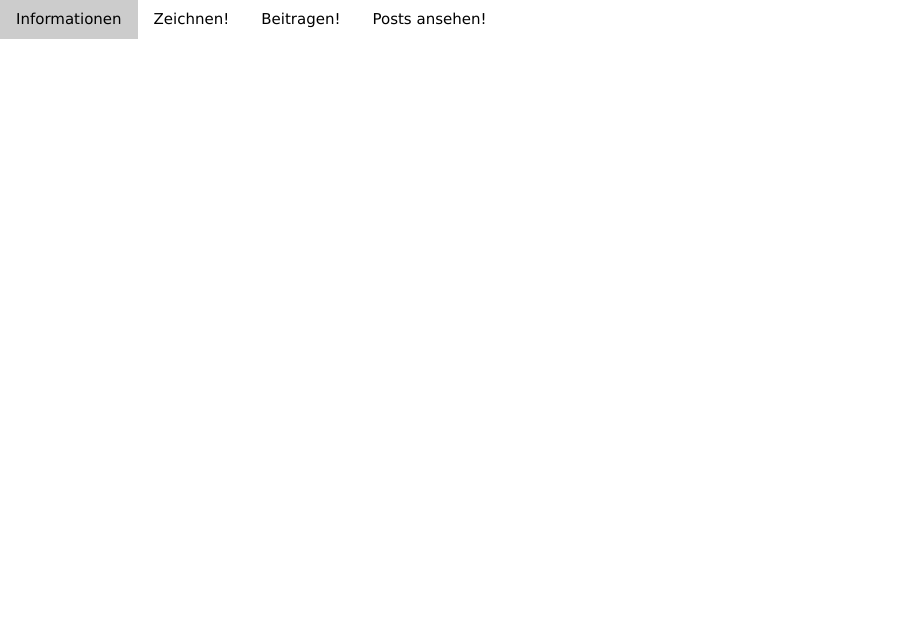
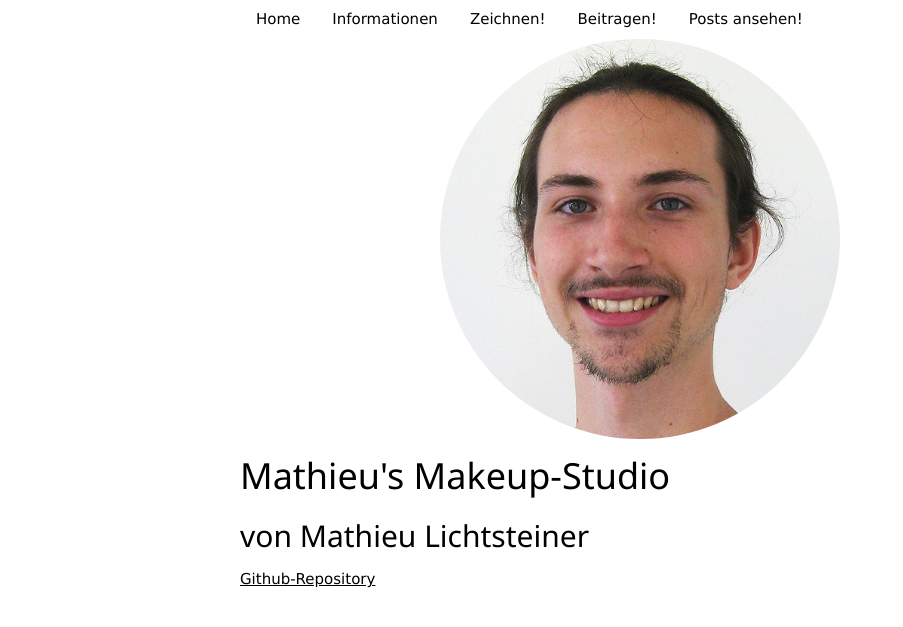
Before and after one commit to Mathieu-Lichtsteiner/WEBT_FS21_Projekt, a PHP site: page / in a window 1280 px wide. Shown: the top 627 px of the page, without its empty margins (0-903 px from the left). Run offline with PHP 8.4, Linux system fonts and the light colour scheme.

Commit message:
Added the main CSS file. Added the 'home' section.

```diff
--- a/backend.php
+++ b/backend.php
@@ -12,16 +12,20 @@
 
 	<link rel="shortcut icon" type="image/png" href="img/lipstick.png"/>
 	<link rel="stylesheet" href="https://www.w3schools.com/w3css/4/w3.css"/>
+	<link rel="stylesheet" href="css/main.css"/>
 </head>
 
 <body>
+
 	<nav class="w3-bar">
 		<a class="w3-bar-item w3-button w3-mobile w3-hide-medium w3-hide-large">&equiv;</a><!-- In den Unterlage &#2261, funktioniert aber in utf8 nicht!, mit &#8801 würde es gehen, aber die html-identity gefällt mir am besten. -->
+		<a href="./index.html#Home" class="w3-bar-item w3-button w3-mobile w3-hide-small">Home</a>
 		<a href="./index.html#Informationen" class="w3-bar-item w3-button w3-mobile w3-hide-small">Informationen</a>
 		<a href="./index.html#Zeichnen" class="w3-bar-item w3-button w3-mobile w3-hide-small">Zeichnen!</a>
 		<a href="./index.html#Beitragen" class="w3-bar-item w3-button w3-mobile w3-hide-small">Beitragen!</a>
 		<a href="./index.html#Posts" class="w3-bar-item w3-button w3-mobile w3-hide-small">Posts ansehen!</a>
 	</nav>
+
 </body>
 
 </html>
--- /dev/null
+++ b/css/main.css
@@ -0,0 +1,30 @@
+/* Element-Selectors */
+body {
+	max-width: 800px;
+	margin: auto;
+}
+
+/* Id-Selectors */
+#profile-picture {
+	width: 50%;
+	height: 50%;
+	margin: auto;
+	border-radius: 50%;
+	object-fit: cover;
+}
+
+/* Class-Selectors */
+.centerHorizontal {
+	margin: 0;
+	position: relative;
+	left: 50%;
+	-ms-transform: translateX(-50%);
+	transform: translateX(-50%);
+}
+.centerVertical {
+	margin: 0;
+	position: relative;
+	top: 50%;
+	-ms-transform: translateY(-50%);
+	transform: translateY(-50%);
+}
--- a/index.html
+++ b/index.html
@@ -12,24 +12,39 @@
 
 	<link rel="shortcut icon" type="image/png" href="img/lipstick.png"/>
 	<link rel="stylesheet" href="https://www.w3schools.com/w3css/4/w3.css"/>
+	<link rel="stylesheet" href="css/main.css"/>
 </head>
 
 <body>
+
 	<nav class="w3-bar">
 		<a class="w3-bar-item w3-button w3-mobile w3-hide-medium w3-hide-large">&equiv;</a><!-- In den Unterlage &#2261, funktioniert aber in utf8 nicht!, mit &#8801 würde es gehen, aber die html-identity gefällt mir am besten. -->
+		<a href="#Home" class="w3-bar-item w3-button w3-mobile w3-hide-small">Home</a>
 		<a href="#Informationen" class="w3-bar-item w3-button w3-mobile w3-hide-small">Informationen</a>
 		<a href="#Zeichnen" class="w3-bar-item w3-button w3-mobile w3-hide-small">Zeichnen!</a>
 		<a href="#Beitragen" class="w3-bar-item w3-button w3-mobile w3-hide-small">Beitragen!</a>
 		<a href="#Posts" class="w3-bar-item w3-button w3-mobile w3-hide-small">Posts ansehen!</a>
 	</nav>
+
+	<section id="Home">
+		<img id="profile-picture" src="img/profile.jpg" class="centerHorizontal"/>
+		<h1>Mathieu's Makeup-Studio</h1>
+		<h2>von Mathieu Lichtsteiner</h2>
+		<a href="https://github.com/Mathieu-Lichtsteiner/WEBT_FS21_Projekt" target="_blank" rel="noreferrer noopener">Github-Repository</a><!-- Sollte ein relativer URL sein, da es sich aber in der Landing-Section (unbewertet) befindet ist es okay.-->
+	</section>
+
 	<section id="Informationen">
 	</section>
+
 	<section id="Zeichnen">
 	</section>
+
 	<section id="Beitragen">
 	</section>
+
 	<section id="Posts">
 	</section>
+
 </body>
 
 </html>
```
Also changed, not shown: img/profile.jpg (added), 1 other file.
